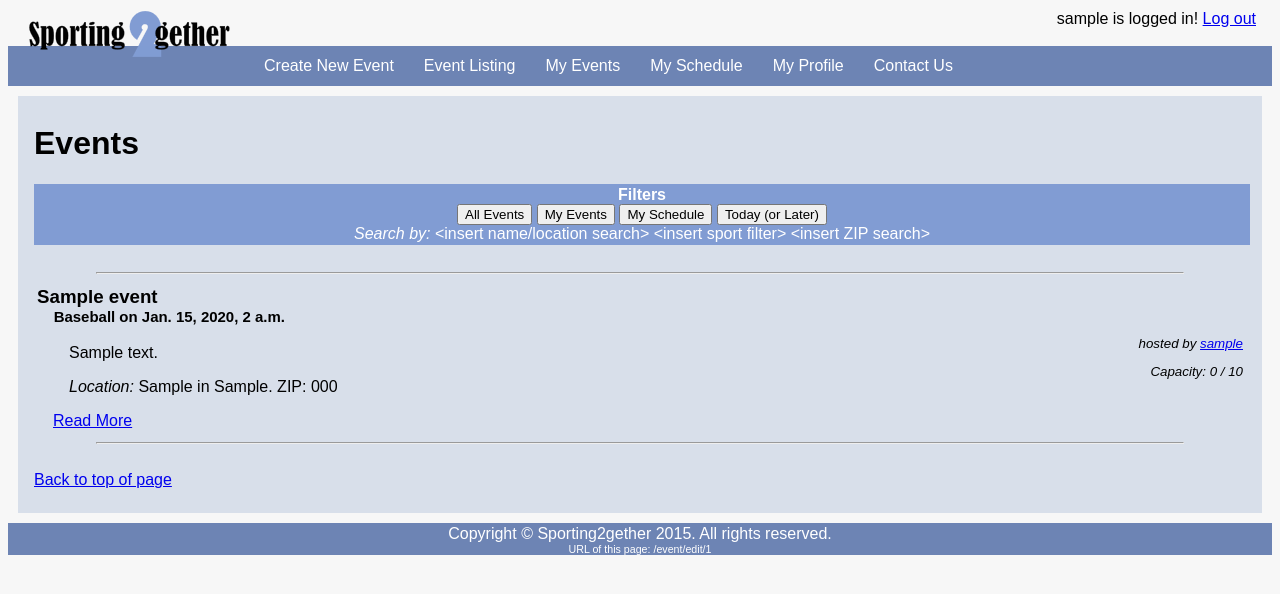
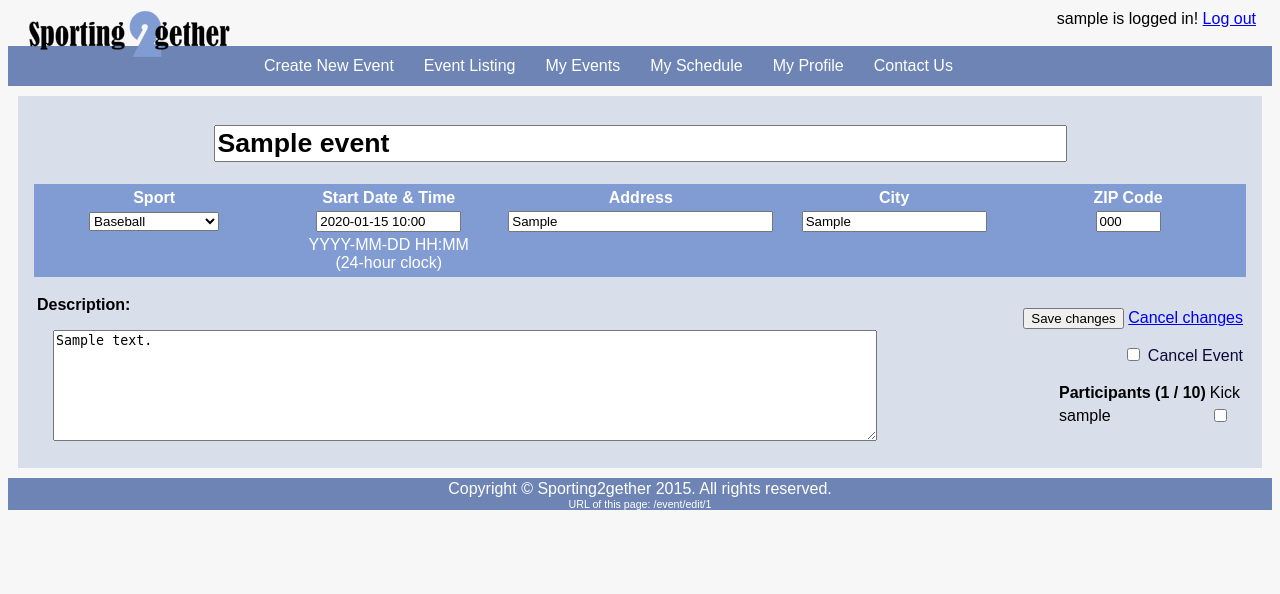
Before and after one commit to supercomputer276/sporting2gether, a Django app: page /event/edit/1 in a window 1280 px wide. Shown: the top 594 px of the page. Run offline with Django 3.2, Linux system fonts and the light colour scheme; a user stored in the database is signed in; tables that the repository leaves empty hold one stand-in row (values such as "Sample post").

Commit message:
Added joining events, started event editing

```diff
--- a/cpsc362/sporting2gether/static/sporting2gether/style.css
+++ b/cpsc362/sporting2gether/static/sporting2gether/style.css
@@ -93,6 +93,10 @@ body {
 	width: 100%;
 }
 
+.filterform td label {
+	color: white;
+}
+
 .sitefooter {
 	/*background: #BDBDBD;
 	width: 100%;
--- /dev/null
+++ b/cpsc362/sporting2gether/templates/sporting2gether/eventedit.html
@@ -0,0 +1,66 @@
+<form action="/event/edit/{{ thisevent.id }}/" method="POST">
+	{% csrf_token %}
+	<h1 style="text-align:center;">
+		<input type="text" name="title" size="50" maxlength="50" value="{{ thisevent.title }}" style="font-size:20pt; font-weight:bold;" required="required"/>
+	</h1>
+	<table class="filterform">
+		<tr style="font-weight:bold;">
+			<td width="20%"><label for="category">Sport</label></td>
+			<td width="20%"><label for="start_datetime">Start Date &amp; Time</label></td>
+			<td width="20%"><label for="location_main">Address</label></td>
+			<td width="20%"><label for="location_city">City</label></td>
+			<td width="20%"><label for="location_zip">ZIP Code</label></td>
+		</tr><tr>
+			<td><select id="category" name="category">
+				<option value="">---------</option>
+				{% for c in CHOICES %}
+					<option value="{{ c.0 }}" {% if thisevent.category == c.0 %}selected="selected"{% endif %}>{{ c.1 }}</option>
+				{% endfor %}
+			</select></td>
+			<td><input type="text" id="start_datetime" name="start_datetime" size="15" value="{{ timevalue }}" required="required"/></td>
+			<td><input type="text" id="location_main" name="location_main" size="30" maxlength="50" value="{{ thisevent.location_main }}" required="required"/></td>
+			<td><input type="text" id="location_city" name="location_city" size="20" maxlength="25" value="{{ thisevent.location_city }}" required="required"/></td>
+			<td><input type="text" id="location_zip" name="location_zip" size="5" maxlength="5" value="{{ thisevent.location_zip }}" required="required"/></td>
+		</tr><tr>
+			<td></td>
+			<td>YYYY-MM-DD HH:MM<br/>(24-hour clock)</td>
+			<td></td>
+			<td></td>
+			<td></td>
+		</tr>
+	</table>
+	<table width="100%" border="0" style="margin-top:1em;">
+		<tr><td>
+			<p><b>Description:</b></p>
+			<p style="padding-left:1em;"><textarea name="description" rows="7" cols="100">{{ thisevent.description }}</textarea></p>
+		</td><td width="25%" style="text-align:right;">
+			<p>
+				<input type="submit" id="submit" name="submit" value="Save changes"/>
+				<a href="/event/view/{{ thisevent.id }}/">Cancel changes</a>
+			</p>
+			{{ errormsg | safe }}
+			<p>
+				<input type="checkbox" id="is_cancelled" name="is_cancelled" value="{{ thisevent.is_cancelled }}"/>
+				<label for="is_cancelled">Cancel Event</label>
+			</p>
+			<!--{% if thisevent.is_cancelled %}
+				<p>This event has been cancelled.<br/>(uncancel link)</p>
+			{% else %}
+				<p>(cancel link)</p>
+			{% endif %}
+			-->
+			<table border="0" style="float:right;">
+				<tr>
+					<td><b>Participants ({{ thisevent.participants.count }} / {{thisevent.capacity}})</b></td>
+					<td>Kick</td>
+				</tr>
+				{% for p in thisevent.participants.all %}
+				<tr>
+					<td>{{ p }}</td>
+					<td><input type="checkbox" id="kick_{{ p }}" name="is_cancelled[]"/></td>
+				</tr>
+				{% endfor %}
+			</table>
+		</td></tr>
+	</table>
+</form>
--- a/cpsc362/sporting2gether/templates/sporting2gether/eventlist.html
+++ b/cpsc362/sporting2gether/templates/sporting2gether/eventlist.html
@@ -75,7 +75,7 @@
 		{% if e.is_cancelled %}
 		<p style="font-size:10pt;"><i>Cancelled</i></p>
 		{% else %}
-		<p style="font-size:10pt;"><i>Capacity: 0 / {{ e.capacity }}</i></p>
+		<p style="font-size:10pt;"><i>Capacity: {{ e.participants.count }} / {{ e.capacity }}</i></p>
 		{% endif %}
 		<!-- show number of current participants -->
 	</td></tr>
--- a/cpsc362/sporting2gether/urls.py
+++ b/cpsc362/sporting2gether/urls.py
@@ -8,8 +8,9 @@ urlpatterns = patterns('',
 	url(r'^logout/?$', views.user_logout, name='logout'),
 	url(r'^contact/?$', views.contact, name='contact'),
 	url(r'^createevent/?$', views.create_event, name='create_event'),
-	#event detail
 	url(r'^event/view(/?(?P<eventid>\d+)/?)?$', views.event_detail, name='event_detail'),
+	url(r'^event/edit/(?P<eventid>\d+)/?$', views.edit_event, name='edit_event'),
+	url(r'^event/join/(?P<eventid>\d+)/?$', views.join_event, name='join_event'),
 	url(r'^event(/?(?P<filter>\w+)(/?(?P<searchterm>\w+)/?)?)?', views.view_events, name='view_event'),
 	url(r'^profile/edit/?$', views.edit_profile, name='edit_profile'),
 	url(r'^profile(/?(?P<entry>\w+)/?)?$', views.show_profile, name='profile'),
--- a/cpsc362/sporting2gether/views.py
+++ b/cpsc362/sporting2gether/views.py
@@ -211,10 +211,62 @@ def event_detail(request, eventid):
 	#get relevant event
 	thisevent = models.Event.objects.get(id=eventid)
 	sportchoices = models.Event.SPORT_CHOICES
+	#get join errors
+	errormsg = ""
+	if request.GET.get('error',None) is not None:
+		errormsg += "<ul><li>"
+		if request.GET.get('error',None) == '1':
+			errormsg += "Sorry, the event filled up while you weren't looking."
+		if request.GET.get('error',None) == '2':
+			errormsg += "Sorry, the event was cancelled while you weren't looking."
+		if request.GET.get('error',None) == '3':
+			errormsg += "You're the host! You can't join your own event."
+		errormsg += "</li></ul>"
+	#is the user in this event
+	joined = False
+	if request.user.is_authenticated():
+		joined = request.user in thisevent.participants.all()
 	context_dict = {'page_title': 'Event Detail - ' + thisevent.title, 'page_template': 'sporting2gether/eventdetail.html',
-		'thisevent': thisevent, 'CHOICES': sportchoices,}
+		'thisevent': thisevent, 'CHOICES': sportchoices, 'errormsg': errormsg, 'joined': joined,}
 	context_dict.update(commonContext)
 	return render_to_response('sporting2gether/page.html', context_dict, context_instance=context)
+
+@login_required
+def edit_event(request, eventid):
+	context = RequestContext(request)
+	#get relevant event
+	thisevent = models.Event.objects.get(id=eventid)
+	sportchoices = models.Event.SPORT_CHOICES
+	#translate start_datetime
+	timevalue =  thisevent.start_datetime.strftime("%Y-%m-%d %H:%M")
+	context_dict = {'page_title': 'Event Edit - ' + thisevent.title, 'page_template': 'sporting2gether/eventedit.html',
+		'thisevent': thisevent, 'CHOICES': sportchoices, 'timevalue': timevalue,}
+	context_dict.update(commonContext)
+	return render_to_response('sporting2gether/page.html', context_dict, context_instance=context)
+
+@login_required
+def join_event(request, eventid):
+	context = RequestContext(request)
+	#get relevant event
+	thisevent = models.Event.objects.get(id=eventid)
+	#check whether or not the user's ID is already in this page; add or remove as necessary
+	if thisevent.creator != request.user:
+		if not thisevent.is_cancelled:
+			if request.user in thisevent.participants.all():
+				#remove
+				thisevent.participants.remove(request.user)
+			elif thisevent.participants.count() < thisevent.capacity:
+				thisevent.participants.add(request.user)
+			else:
+				#hit capacity!
+				return HttpResponseRedirect('/event/view/' + str(thisevent.id) + '/?error=1') #1
+			return HttpResponseRedirect('/event/view/' + str(thisevent.id) + '/')
+		else:
+			#cancelled!
+			return HttpResponseRedirect('/event/view/' + str(thisevent.id) + '/?error=2') #2
+	else:
+		#host!
+		return HttpResponseRedirect('/event/view/' + str(thisevent.id) + '/?error=3') #3
 
 def show_profile(request,entry):
 	context = RequestContext(request)
```
Also changed, not shown: cpsc362/sporting2gether/templates/sporting2gether/eventdetail.html (+22 -4 lines), 2 other files.
